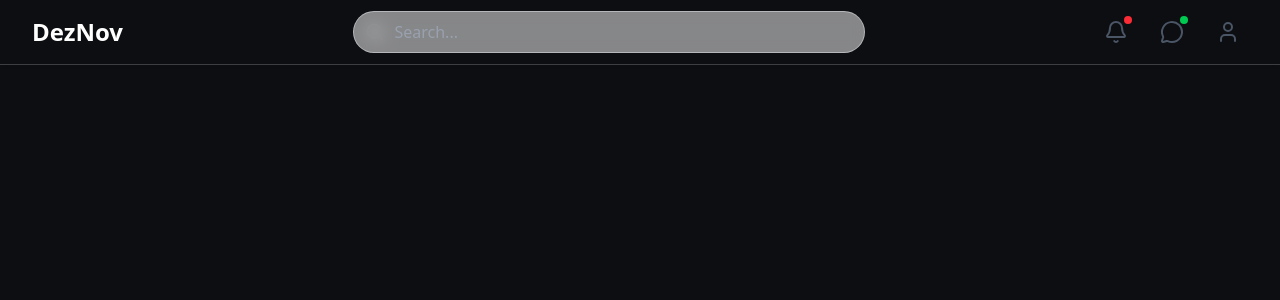
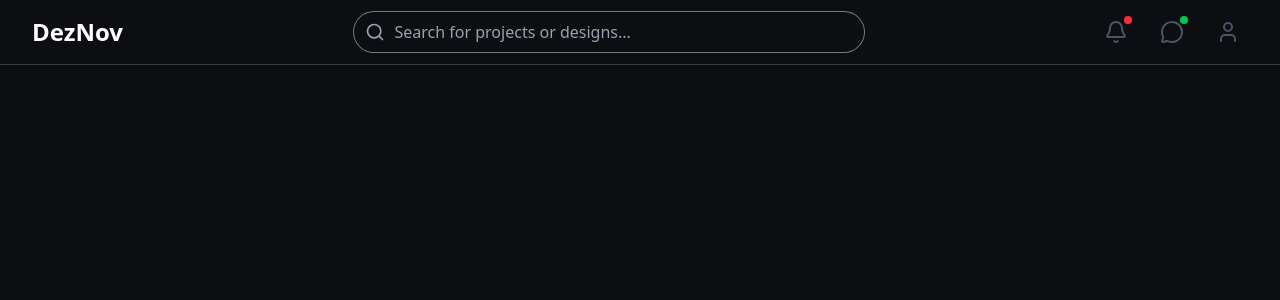
Before and after one commit to ayush00git/DezNov, a React (Vite) app in the folder frontend/: page /explore in a window 1280 px wide. Shown: the top 300 px of the page. Built offline with nearby package versions, Linux system fonts and the light colour scheme.

Commit message:
Navbar Modified

```diff
--- a/frontend/src/Pages/MainPage.jsx
+++ b/frontend/src/Pages/MainPage.jsx
@@ -9,17 +9,9 @@ function MainPage() {
             <div className="fixed top-0 left-0 w-full z-50">
                 <NavBar />
             </div>
-            {/* Layout below navbar: sidebar fixed, gallery scrollable */}
-            <div className="flex bg-[#0D0E11] pt-16 min-h-screen" style={{height: '100vh'}}>
-                {/* Sidebar fixed to the left, full height below navbar */}
-                <div className="fixed top-16 left-0 h-[calc(100vh-4rem)] w-16 md:w-20 lg:w-24 flex-shrink-0 z-40">
-                    {/* <SideBar /> */}
-                </div>
-                {/* Gallery scrolls, with left margin for sidebar */}
-                <div className="flex-1 ml-16 md:ml-20 lg:ml-24 overflow-y-auto p-4" style={{height: 'calc(100vh - 4rem)'}}>
-                    <Gallery />
-                </div>
-            </div>
+
+
+
         </>
     )
 }
--- a/frontend/src/components/Elements/Navbar.jsx
+++ b/frontend/src/components/Elements/Navbar.jsx
@@ -27,32 +27,32 @@ const Navbar = () => {
             <div className="hidden md:flex flex-1 max-w-lg mx-8">
               <div className="relative w-full">
                 <div className="absolute inset-y-0 left-0 pl-3 flex items-center pointer-events-none">
-                  <Search className="h-5 w-5 text-gray-400" />
+                  <Search className="h-5 w-5 text-gray-400 z-10" />
                 </div>
                 <input
                   type="text"
                   value={searchQuery}
                   onChange={(e) => setSearchQuery(e.target.value)}
                   className="block w-full pl-10 pr-3 py-2 border border-gray-200/50 rounded-full
-                           bg-white/50 backdrop-blur-sm placeholder-gray-400 text-gray-900
-                           focus:outline-none focus:ring-2 focus:ring-blue-500 focus:border-transparent
-                           hover:bg-white/70 transition-all duration-200"
-                  placeholder="Search..."
+                           bg-[#0D0E11] backdrop-blur-sm placeholder-gray-400 text-white
+                           focus:outline-none focus:ring-2 focus:ring-[#2A9F8D] focus:border-transparent
+                           hover:bg-[#0D0E11] transition-all duration-200"
+                  placeholder="Search for projects or designs..."
                 />
               </div>
             </div>
 
             {/* Desktop Icons - Right */}
             <div className="hidden md:flex items-center space-x-4">
-              <button className="p-2 text-gray-600 hover:text-blue-600 hover:bg-white/50 rounded-full transition-all duration-200 relative">
+              <button className="p-2 text-gray-600 hover:text-[#ff6b6bb5] rounded-full transition-all duration-200 relative cursor-pointer">
                 <Bell className="h-6 w-6" />
                 <span className="absolute top-1 right-1 h-2 w-2 bg-red-500 rounded-full"></span>
               </button>
-              <button className="p-2 text-gray-600 hover:text-blue-600 hover:bg-white/50 rounded-full transition-all duration-200 relative">
+              <button className="p-2 text-gray-600 hover:text-[#2A9F8D]   rounded-full transition-all duration-200 relative cursor-pointer">
                 <MessageCircle className="h-6 w-6" />
                 <span className="absolute top-1 right-1 h-2 w-2 bg-green-500 rounded-full"></span>
               </button>
-              <button className="p-2 text-gray-600 hover:text-blue-600 hover:bg-white/50 rounded-full transition-all duration-200">
+              <button className="p-2 text-gray-600 hover:text-[#1E90FF]   rounded-full transition-all duration-200 cursor-pointer">
                 <User className="h-6 w-6" />
               </button>
             </div>
@@ -72,17 +72,17 @@ const Navbar = () => {
           <div className="md:hidden pb-4">
             <div className="relative">
               <div className="absolute inset-y-0 left-0 pl-3 flex items-center pointer-events-none">
-                <Search className="h-5 w-5 text-gray-400" />
+                <Search className="h-5 w-5 text-gray-400 z-10" />
               </div>
               <input
                 type="text"
                 value={searchQuery}
                 onChange={(e) => setSearchQuery(e.target.value)}
                 className="block w-full pl-10 pr-3 py-2 border border-gray-200/50 rounded-full
-                         bg-white/50 backdrop-blur-sm placeholder-gray-400 text-gray-900
-                         focus:outline-none focus:ring-2 focus:ring-blue-500 focus:border-transparent
-                         hover:bg-white/70 transition-all duration-200"
-                placeholder="Search..."
+                           bg-[#0D0E11] backdrop-blur-sm placeholder-gray-400 text-white
+                           focus:outline-none focus:ring-2 focus:ring-[#2A9F8D] focus:border-transparent
+                           hover:bg-[#0D0E11] transition-all duration-200"
+                placeholder="Search for projects or designs..."
               />
             </div>
           </div>
```
